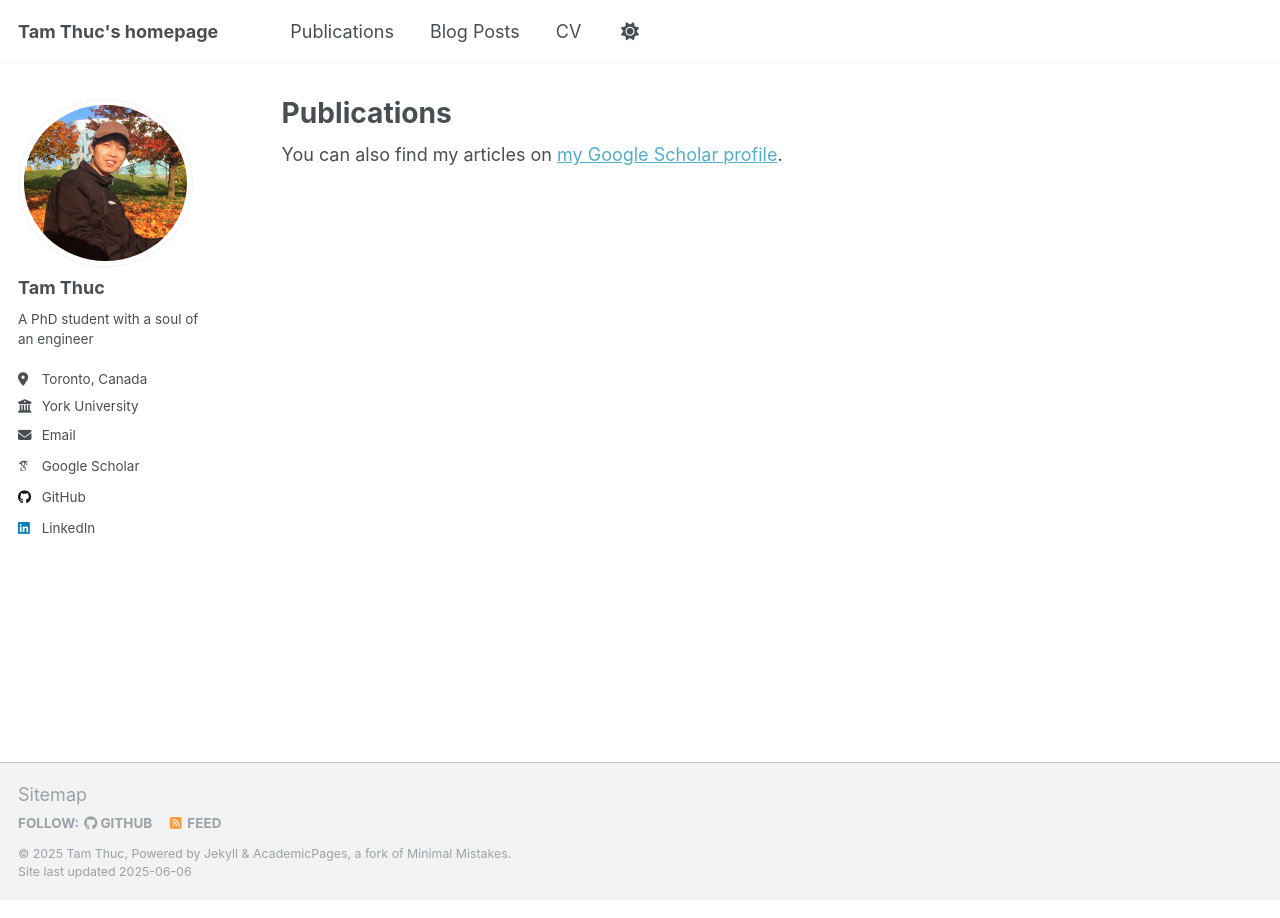
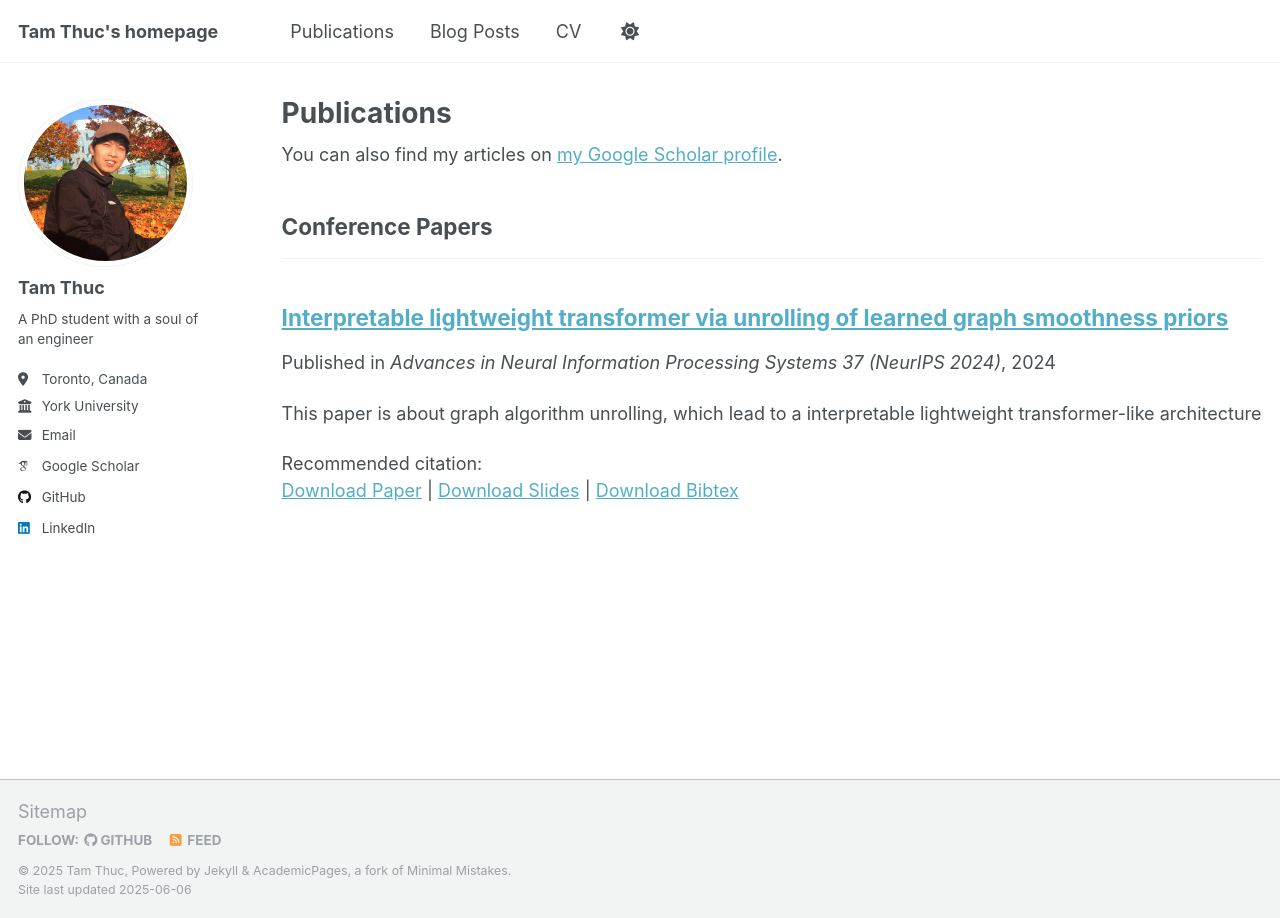
Before and after one commit to tamthuc1995/tamthuc1995.github.io, a Jekyll site: the page built from _pages/publications.html, in a window 1280 px wide. Built offline with Jekyll 4.4.1, drawn with Linux system fonts in a browser that asks for light colours; some web fonts are replaced; part of the change alters nothing that is shown.

Commit message:
update nips paper 2024

```diff
--- a/_publications/2024-04-15-nisp2024-lightweight-transformer.md
+++ b/_publications/2024-04-15-nisp2024-lightweight-transformer.md
@@ -1,22 +1,7 @@
-<!-- ---
-title: "Paper Title Number 1"
-collection: publications
-category: manuscripts
-permalink: /publication/2009-10-01-paper-title-number-1
-excerpt: 'This paper is about the number 1. The number 2 is left for future work.'
-date: 2009-10-01
-venue: 'Journal 1'
-slidesurl: 'http://academicpages.github.io/files/slides1.pdf'
-paperurl: 'http://academicpages.github.io/files/paper1.pdf'
-bibtexurl: 'http://academicpages.github.io/files/bibtex1.bib'
-citation: 'Your Name, You. (2009). &quot;Paper Title Number 1.&quot; <i>Journal 1</i>. 1(1).'
----
-The contents above will be part of a list of publications, if the user clicks the link for the publication than the contents of section will be rendered as a full page, allowing you to provide more information about the paper for the reader. When publications are displayed as a single page, the contents of the above "citation" field will automatically be included below this section in a smaller font. -->
-
 ---
 title: "Interpretable lightweight transformer via unrolling of learned graph smoothness priors"
 collection: publications
-category: manuscripts
+category: conferences
 permalink: /publication/2024-04-15-nisp2024-lightweight-transformer
 excerpt: 'This paper is about graph algorithm unrolling, which lead to a interpretable lightweight transformer-like architecture'
 date: 2024-04-15
```
